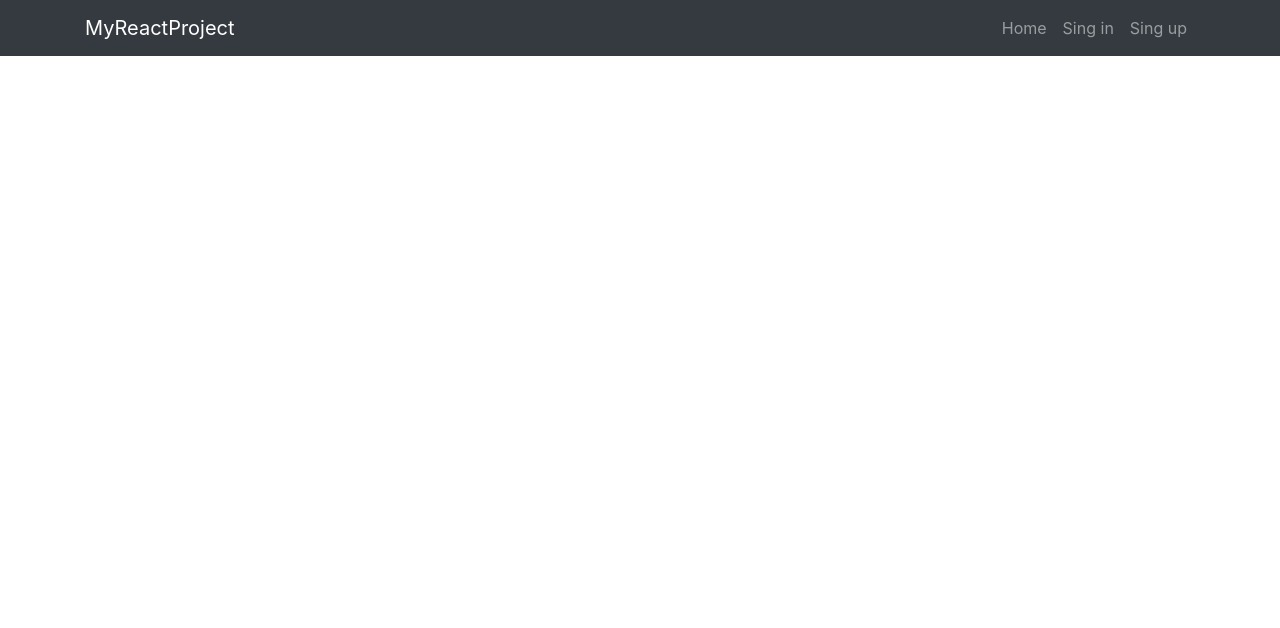
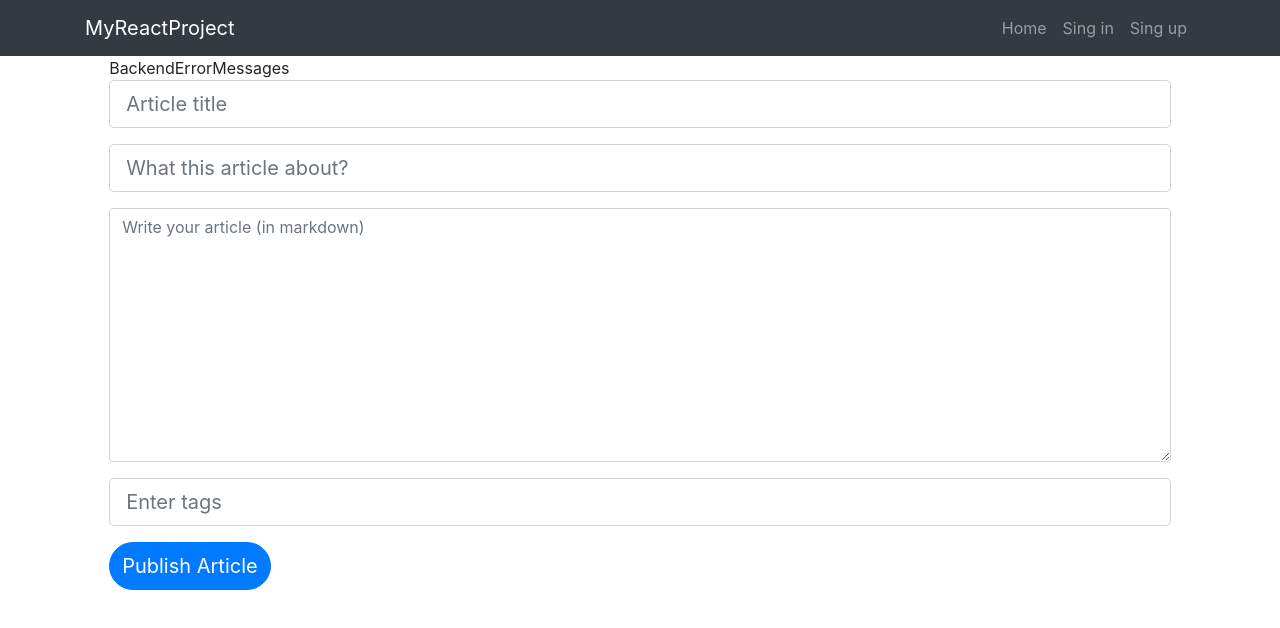
Before and after one commit to FreeFireMan/react_project, a React (Create React App) app: page /articles/new in a window 1280 px wide. Shown: the top 628 px of the page. Built offline with nearby package versions, Linux system fonts and the light colour scheme.

Commit message:
create new articleForm.js

```diff
--- /dev/null
+++ b/src/components/articleForm.js
@@ -0,0 +1,76 @@
+import React, {useState} from 'react'
+
+const ArticleForm = ({onSubmit, errors, initialValue}) => {
+    const [title, setTitle] = useState('')
+    const [body, setBody] = useState('')
+    const [description, setDescription] = useState('')
+    const [tagList, setTagList] = useState('')
+
+    const handleSubmit = (event) => {
+        event.preventDefault()
+        onSubmit({foo: 'foo'})
+    }
+
+
+    return (
+        <div className="editor-page">
+            <div className="container-page">
+                <div className='row'>
+                    <div className='col-md-10 offset-md-1 col-xs-12'>
+                        BackendErrorMessages
+                        <form onSubmit={handleSubmit}>
+                            <fieldset>
+                                <fieldset className='form-group'>
+                                    <input
+                                        type="text"
+                                        className="form-control form-control-lg"
+                                        placeholder='Article title'
+                                        value={title}
+                                        onChange={e=>setTitle(e.target.value)}
+                                    />
+                                </fieldset>
+                                <fieldset className='form-group'>
+                                    <input
+                                        type="text"
+                                        className="form-control form-control-lg"
+                                        placeholder='What this article about?'
+                                        value={description}
+                                        onChange={e=>setDescription(e.target.value)}
+                                    />
+                                </fieldset>
+                                <fieldset className='form-group'>
+                                    <textarea
+                                        className="form-control"
+                                        rows="10"
+                                        placeholder='Write your article (in markdown)'
+                                        value={body}
+                                        onChange={e=>setBody(e.target.value)}
+                                    />
+                                </fieldset>
+                                <fieldset className='form-group'>
+                                    <input
+                                        type="text"
+                                        className="form-control form-control-lg"
+                                        placeholder='Enter tags'
+                                        value={tagList}
+                                        onChange={e=>setTagList(e.target.value)}
+                                    />
+                                </fieldset>
+                                <fieldset className='form-group'>
+                                    <button
+                                        type='submit'
+                                        className="btn btn-lg badge-pill btn-primary"
+                                    >Publish Article</button>
+                                </fieldset>
+                            </fieldset>
+                        </form>
+                    </div>
+
+                </div>
+
+            </div>
+        </div>
+    )
+}
+
+export default ArticleForm
--- /dev/null
+++ b/src/pages/createArticle/index.js
@@ -0,0 +1,15 @@
+import React from 'react'
+import ArticleForm from "../../components/articleForm";
+
+const CreateArticle = () => {
+    const errors = {}
+    const initialValue = {}
+    const handleSubmit = (data) => {
+        console.log('handleSubmit',data);
+    }
+    return(
+        <ArticleForm errors={errors} initialValue={initialValue} onSubmit={handleSubmit}/>
+    )
+}
+
+export default CreateArticle
--- a/src/routes.js
+++ b/src/routes.js
@@ -6,14 +6,14 @@ import Article from "./pages/article";
 import Authentication from "./pages/authentication";
 import TagFeed from "./pages/tagFeed";
 import YourFeed from "./pages/yourFeed";
-// import CreateArticle from "./pages/createArticle";
+import CreateArticle from "./pages/createArticle";
 
 export default ()=>{
     return (
         <Switch>
             <Route path="/" component={GlobalFeed} exact />
+            <Route path="/articles/new" component={CreateArticle}/>
             <Route path="/article/:slug" component={Article}/>
-            {/*<Route path="/article/new" component={CreateArticle}/>*/}
             <Route path="/feed" component={YourFeed} />
             <Route path="/tags/:slug" component={TagFeed} />
             <Route path="/login" component={Authentication}/>
```
